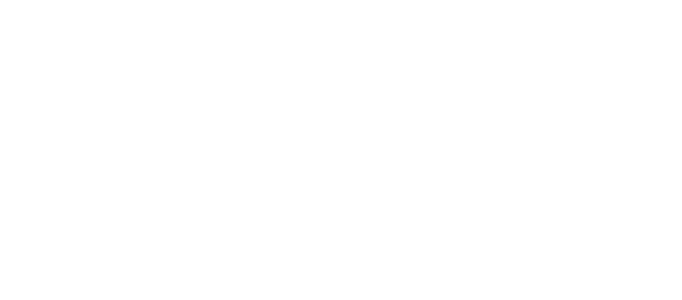
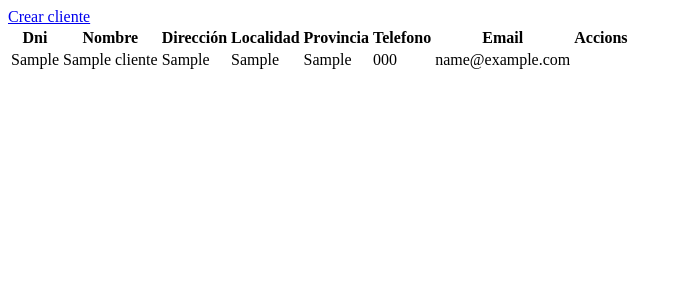
Before and after one commit to DavidSer1/sprint2-php, a PHP site: page / in a window 1280 px wide. Before the commit the part shown is empty. Shown: the top 300 px of the page, without its empty margins (0-682 px from the left). Run offline with PHP 8.4, Linux system fonts and the light colour scheme; tables that the repository leaves empty or names only in its code hold one stand-in row (values such as "Sample post").

Commit message:
crear ya funciona

```diff
--- a/index.php
+++ b/index.php
@@ -1,3 +1,45 @@
 <?php
+include "Cliente.class.php";
+$cliente = Cliente::obtenertodos();
+?>
 
-?>
+<!DOCTYPE html>
+<html lang="en">
+<head>
+    <meta charset="UTF-8">
+    <meta name="viewport" content="width=device-width, initial-scale=1.0">
+    <title>Mostrar clientes </title>
+</head>
+<body>
+    <a href="clientenuevo.php">Crear cliente</a>
+<table>
+<tr>
+<th>Dni</th>
+<th>Nombre</th>
+<th>Dirección</th>
+<th>Localidad</th>
+<th>Provincia</th>
+<th>Telefono</th>
+<th>Email</th>
+<th>Accions</th>
+
+</tr>
+<tr>
+    <?php  foreach($cliente as $clientes): ?>
+     <td> <?php echo $clientes->getDNI()  ?></td>
+     <td> <?php echo $clientes->getnombre()  ?></td>
+     <td><?php echo $clientes->getdireccion()  ?></td>
+     <td><?php echo $clientes->getlocalidad()  ?></td>
+     <td><?php echo $clientes->getprovincia()  ?></td>
+     <td><?php echo $clientes->gettelefono()  ?></td>
+    <td><?php echo $clientes->getemail()  ?></td>
+</tr>
+
+<?php endforeach; ?>
+
+
+</table>
+
+
+</body>
+</html>
```
Also changed, not shown: clientenuevo.php (+4 -3 lines).
